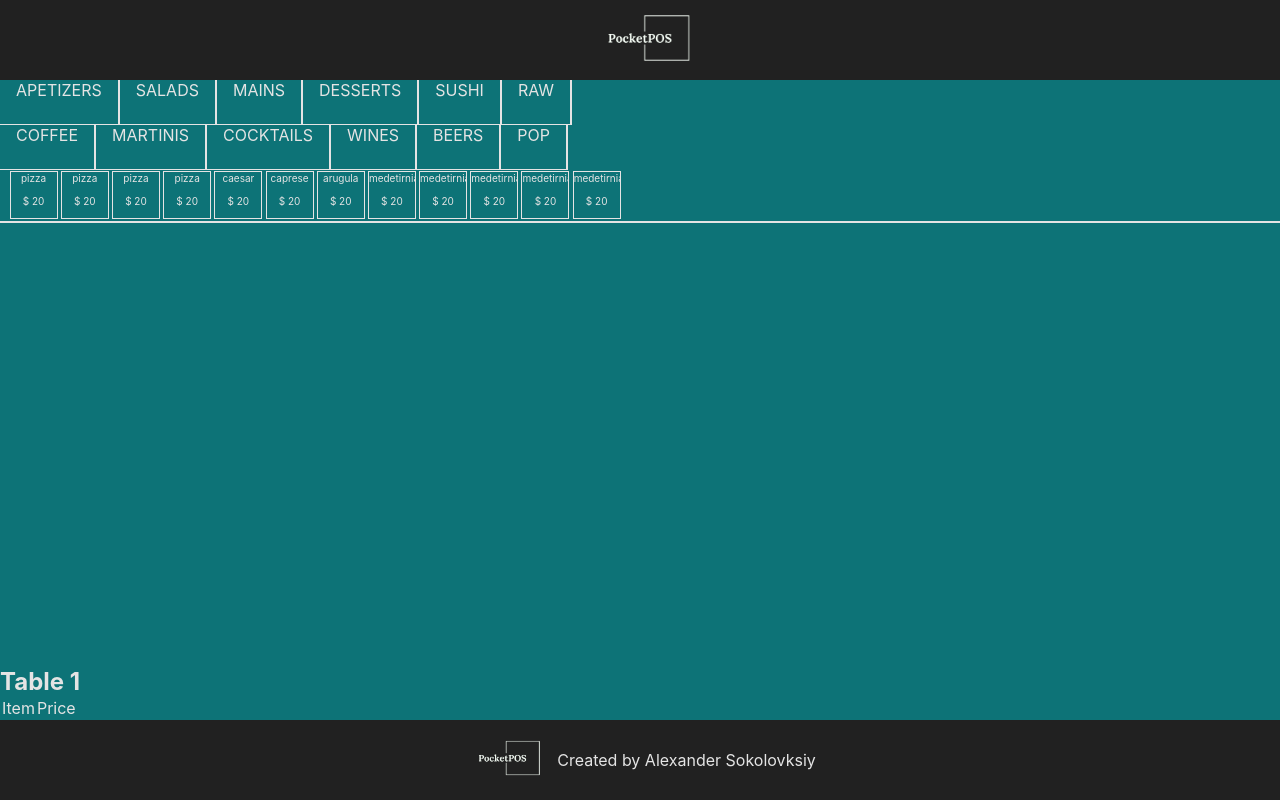
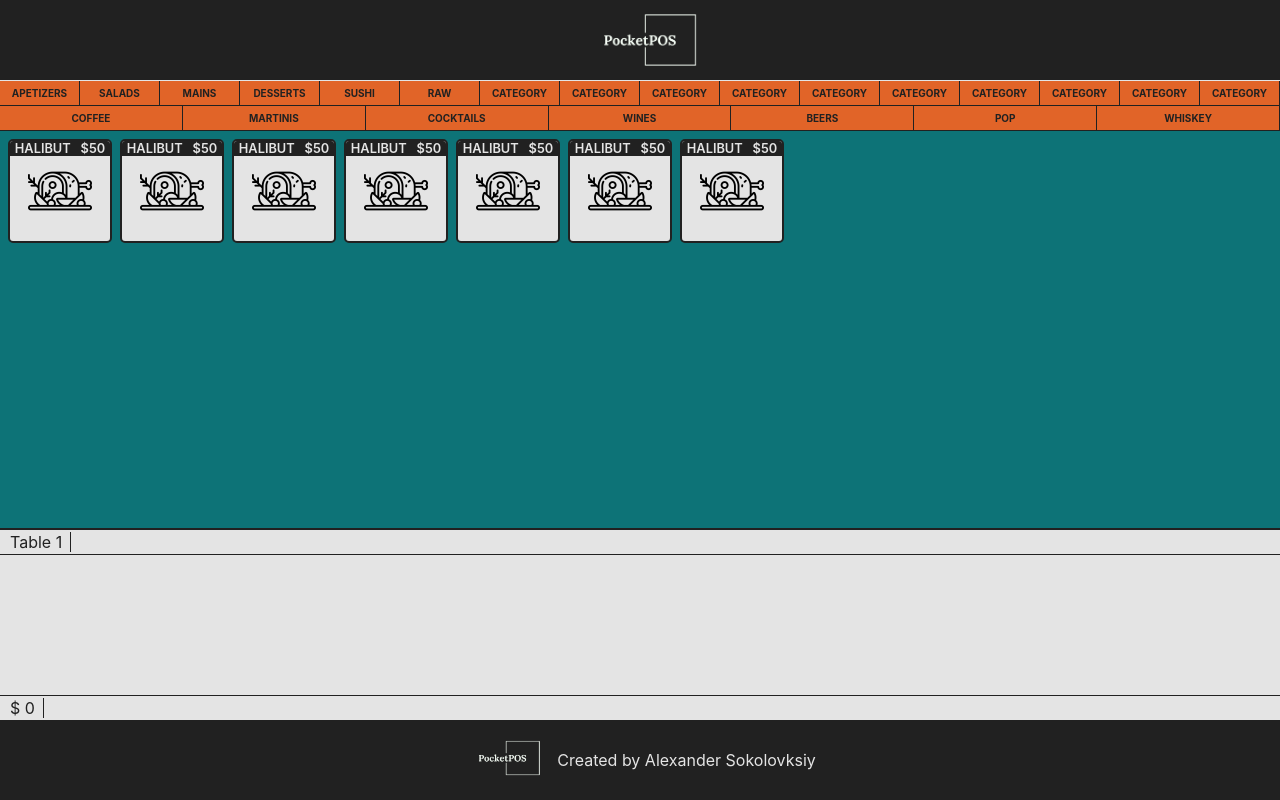
Before and after one commit to SokolovskiyA/PocketPOS_capstone, a React (Create React App) app: page /table/1 in a window 1280 px wide. Built offline with nearby package versions, Linux system fonts and the light colour scheme.

Commit message:
styling redone for POS tables screen. need backend....

```diff
--- a/src/App.jsx
+++ b/src/App.jsx
@@ -18,7 +18,7 @@ function App() {
           <Route path="/register" element={<RegisterForm />}></Route>*/}
           <Route path="/" element={<MainCabinet />}></Route>
           <Route path="/:id" element={<POSPage/>}/>
-          <Route path="/table/:id" element={<POSworkingScreen/>}/>
+          <Route path="/table/:number" element={<POSworkingScreen/>}/>
           <Route path="/add-new-restaurant" element={<AddNewRestaurant />}></Route>
         </Routes>
       <SiteFooter />
--- a/src/Components/AddNewRestaurant/AddNewRestaurant.scss
+++ b/src/Components/AddNewRestaurant/AddNewRestaurant.scss
@@ -126,4 +126,8 @@
         width: 100%;
         padding-bottom: 0;
     }
+    &__buttons {
+        padding: 0.5rem 1rem;
+        justify-content: space-between;
+    }
 }
--- a/src/Components/MainCabinet/MainCabinet.scss
+++ b/src/Components/MainCabinet/MainCabinet.scss
@@ -8,6 +8,7 @@
     height: 80vh;
     overflow: scroll;
     color: $TextColor;
+    max-width: 100%;
     &__info {
         width: 100%;
         padding: 1rem;
@@ -40,12 +41,20 @@
         width: 100%;
         color: $TextColor;
     }
-    &__name {
-        font-size: 0.8rem;
+    &__header {
+        display: flex;
+        width: 100%;
+    }
+    &__text {
+        width: 100%;
+        font-size: 0.5rem;
         text-align: center;
         background-color: $darkBackground;
         padding: 0.2rem;
         border: 1px solid $TextColor;
+        @include tablet {
+            font-size: 1rem;
+        }
     }
     &__button {
         width: 100%;
--- a/src/Components/POSPage/POSPage.jsx
+++ b/src/Components/POSPage/POSPage.jsx
@@ -6,6 +6,7 @@ import { useState } from "react";
 import { useNavigate } from "react-router-dom";
 
 function POSPage() {
+
     const navigate = useNavigate();
     const [tables, setTables] = useState([])
     const [number, setNumber] = useState("")
--- a/src/Components/POSPage/POSPage.scss
+++ b/src/Components/POSPage/POSPage.scss
@@ -45,6 +45,9 @@
         padding: 0 0.3rem;
     }
 }
+.shift-stats::-webkit-scrollbar {
+    display: none;
+}
 .tables {
     height: 90%;
     display: flex;
--- a/src/Components/POSworkingScreen/POSworkingScreen.jsx
+++ b/src/Components/POSworkingScreen/POSworkingScreen.jsx
@@ -1,130 +1,88 @@
 import React, { useState } from 'react'
+import { useParams } from 'react-router-dom'
 import './POSworkingScreen.scss'
 
 function POSworkingScreen() {
-    let categories = ["apetizers", "salads", "mains", "desserts", "Sushi", "raw"]
-    let drinksCategories = ["coffee", "martinis", "cocktails", "wines", "beers", "pop"]
+    let {number} = useParams()
+
+    let categories = ["apetizers", "salads", "mains", "desserts", "Sushi", "raw", "category", "category", "category", "category", "category", "category", "category", "category", "category", "category", ]
+    let drinkCategories = ["coffee", "martinis", "cocktails", "wines", "beers", "pop", "whiskey"]
     const [order, setOrder] = useState([])
 
     const addToCheck = e => {
         e.preventDefault()
-        let checkEntry = {
-            name: e.target.name,
-            price: e.target.price
+        console.log(e.pr)
+
     }
-        console.log(checkEntry)
-        order.push(checkEntry)
-        setOrder([...order, checkEntry])
-    }
-
-    const menuItems = [{
-        name: "pizza",
-        price: "20",
-        category: "mains"
+    const products = [{
+        name: "halibut",
+        price: 50
     },
     {
-        name: "pizza",
-        price: "20",
-        category: "mains"
+        name: "halibut",
+        price: 50
     },
     {
-        name: "pizza",
-        price: "20",
-        category: "mains"
+        name: "halibut",
+        price: 50
     },
     {
-        name: "pizza",
-        price: "20",
-        category: "mains"
+        name: "halibut",
+        price: 50
     },
     {
-        name: "caesar",
-        price: "20",
-        category: "salads"
+        name: "halibut",
+        price: 50
     },
     {
-        name: "caprese",
-        price: "20",
-        category: "salads"
+        name: "halibut",
+        price: 50
     },
     {
-        name: "arugula",
-        price: "20",
-        category: "salads"
-    },
-    {
-        name: "medetirnian",
-        price: "20",
-        category: "salads"
-    },
-    {
-        name: "medetirnian",
-        price: "20",
-        category: "drinks"
-    },
-    {
-        name: "medetirnian",
-        price: "20",
-        category: "drinks"
-    },
-    {
-        name: "medetirnian",
-        price: "20",
-        category: "drinks"
-    },
-    {
-        name: "medetirnian",
-        price: "20",
-        category: "drinks"
+        name: "halibut",
+        price: 50
     },
 ]
 
 
     return (
-        <div className='main-cabinet'>
-            <div className='categories'>
+            <table className='main-cabinet'>
+                <thead className='slider'>
+                    <tr className='slider__row'>
                         {categories.map((category)=> (
-                    <p className='categories__category'>{category}</p>
+                            <th className='slider__item' key={category}><p>{category}</p></th>
                         ))}
-            </div>
-            <div className='categories'>
-                {drinksCategories.map((category)=> {
-                    return (
-                        <p className='categories__category'>{category}</p>
-                    )
-                })}
-            </div>
-            <div className='products'>
-                {menuItems.map((item)=>{
-                    return (
-                    <div onClick={addToCheck} className="products__product" name={item.name} price={item.price}>
-                        <p className="products__name">{item.name}</p>
-                        <p className="products__price">{`$ ${item.price}`}</p>
-                    </div>
-                    )
-
-                })}
-            </div>
-            <div className="check">
-                <h2>Table 1</h2>
-                <table>
-                    <thead>
-                        <tr>
-                            <td>Item</td>
-                            <td>Price</td>
+                    </tr>
+                    <tr className="slider__row">
+                        {drinkCategories.map((cat)=> (
+                            <th className='slider__item'><p>{cat}</p></th>
+                        ))}
                     </tr>
                 </thead>
-                    <tbody>
-                        {order.map((item)=> {
-                            <tr>
-                                <td>{item.name}</td>
-                                <td>{item.price}</td>
+                <tbody className='dishes'>
+                    <tr className='dishes__container'>
+                        {products.map((product) => (
+                        <td onClick={addToCheck} className="dishes__dish">
+                            <div className='dishes__dish-text'>
+                                <p className="">{product.name}</p>
+                                <p className="">${product.price}</p>
+                            </div>
+                        </td>
+                        ))}
+
                     </tr>
-                        })}
                 </tbody>
+                <tfoot className="check">
+                    <tr className='check__head'>
+                        <td className='check__table'><p className='subheader'>Table {number}</p></td>
+                        {/*insert loop through seat numbers*/}
+                    </tr>
+                    <tr className='check__totals'>
+                        <td className='check__table'><p className='subheader'>$ 0</p></td>
+                        {/*insert loop through seat numbers*/}
+                    </tr>
+                </tfoot>
             </table>
-            </div>
-        </div>
     )
 }
 
--- a/src/Components/POSworkingScreen/POSworkingScreen.scss
+++ b/src/Components/POSworkingScreen/POSworkingScreen.scss
@@ -2,43 +2,97 @@
 @use '../../styles/mixins' as *;
 
 
-
-.categories {
-    height: 7%;
+.slider {
+    height: 8%;
     display: flex;
-    align-items: stretch;
-    overflow: scroll;
-    &__category {
-        background-color: $mainBackground;
-        padding: 0 1rem;
-        border-right: 2px solid $TextColor;
-        border-bottom: 1px solid $TextColor;
+    flex-direction: column;
+    border: none;
+    border-top: 1px solid $TextColor;
+    &__row {
+        height: 50%;
+        display: flex;
+        align-items: center;
+        flex-wrap: nowrap;
+        overflow: scroll;
+    }
+    &__row::-webkit-scrollbar {
+        display: none;
+    }
+    &__item {
+        align-self: stretch;
+        font-size: .625rem;
+        font-weight: 700;
         text-transform: uppercase;
+        color: $darkBackground;
+        background-color: $HighlightColor;
+        width: 100%;
+        min-width: fit-content;
+        padding: 0.2rem 0.5rem;
+        border: 0px solid $darkBackground;
+        border-bottom-width: 1.5px;
+        border-right-width: 1.5px;
+        display: flex;
+        align-items: center;
+        justify-content: center;
     }
-    &__category:hover {
-        background-color: $HighlightColor;
-    }
-}
-.products {
-    border-bottom: 2px solid $TextColor;
-    margin-bottom: auto;
-    padding: 0 0.5rem;
-    display: flex;
-    flex-wrap: wrap;
-    &__product {
-        font-size: .625rem;
-        display: flex;
-        flex-wrap: wrap;
-        justify-content: center;
-        margin: 0.1rem;
-        width: 3rem;
-        height: 3rem;
-        border: 1px solid $TextColor;
-    }
-    &__name {
-        overflow: hidden;
+    &__item:hover {
+        background-color: $TextColor;
     }
 }
 
+.dishes {
+    padding: 0.5rem;
+    margin-bottom: auto;
+    height: 60%;
+    overflow: scroll;
+    &__container {
+        margin: auto;
+        display: flex;
+        justify-content: flex-start;
+        flex-wrap: wrap;
+        gap: 0.5rem
+    }
+    &__dish {
+        width: 6.5rem;
+        height: 6.5rem;
+        font-weight: 600;
+        border-radius: 5px;
+        border: 2px solid $darkBackground;
+        overflow: scroll;
+        background-color: $TextColor;
+        background-image: url('../../Assets/images/meat.png');
+        background-size: 4rem;
+        background-position: center;
+        background-repeat: no-repeat;
+    }
+    &__dish-text{
+        padding: 0 0.3rem;
+        display: flex;
+        background-color: $darkBackground;
+        justify-content: space-between;
+        gap: 0.1rem;
+        align-items: center;
+        text-transform: uppercase;
+        font-size: 0.8rem;
+    }
+}
 .check {
+    height: 30%;
+    border-top: 2px solid $darkBackground;
+    background-color: $TextColor;
+    color: $darkBackground;
+    overflow: scroll;
+    display: flex;
+    flex-direction: column;
+    &__head{
+        width: 100%;
+        border-bottom: 1px solid $darkBackground;
+    }
+    &__table {
+        border-right: 1px solid $darkBackground;
+    }
+    &__totals {
+        margin-top: auto;
+        border-top: 1px solid $darkBackground;
+    }
 }
--- a/src/Components/SiteHeader/SiteHeader.scss
+++ b/src/Components/SiteHeader/SiteHeader.scss
@@ -21,9 +21,9 @@
     }
     &__link {
         margin: auto;
-    }
-    &__logo{
-        height: 4rem;
+        height: 90%;
+        display: flex;
+        justify-content: center;
     }
     &__greeting {
         text-transform: uppercase;
```
Also changed, not shown: src/Components/AddNewRestaurant/AddNewRestaurant.jsx (+8 -6 lines), src/Components/MainCabinet/MainCabinet.jsx (+17 -6 lines), src/Assets/images/meat.png (added). Lines whose indentation alone changed are shown as unchanged.
